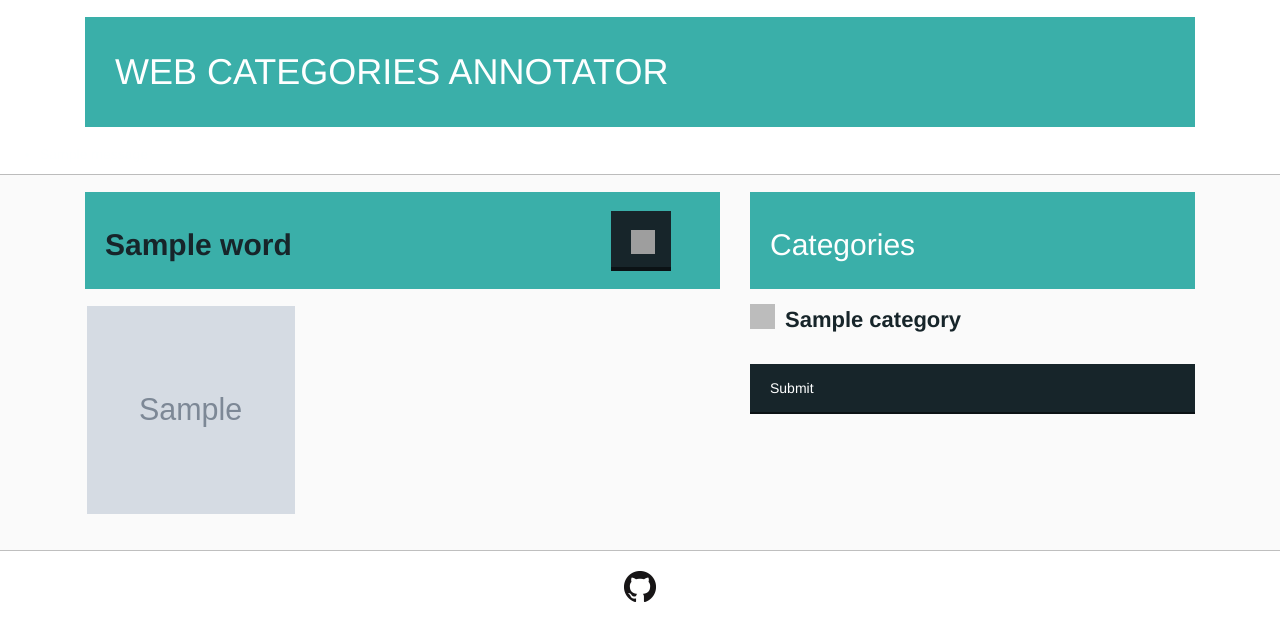
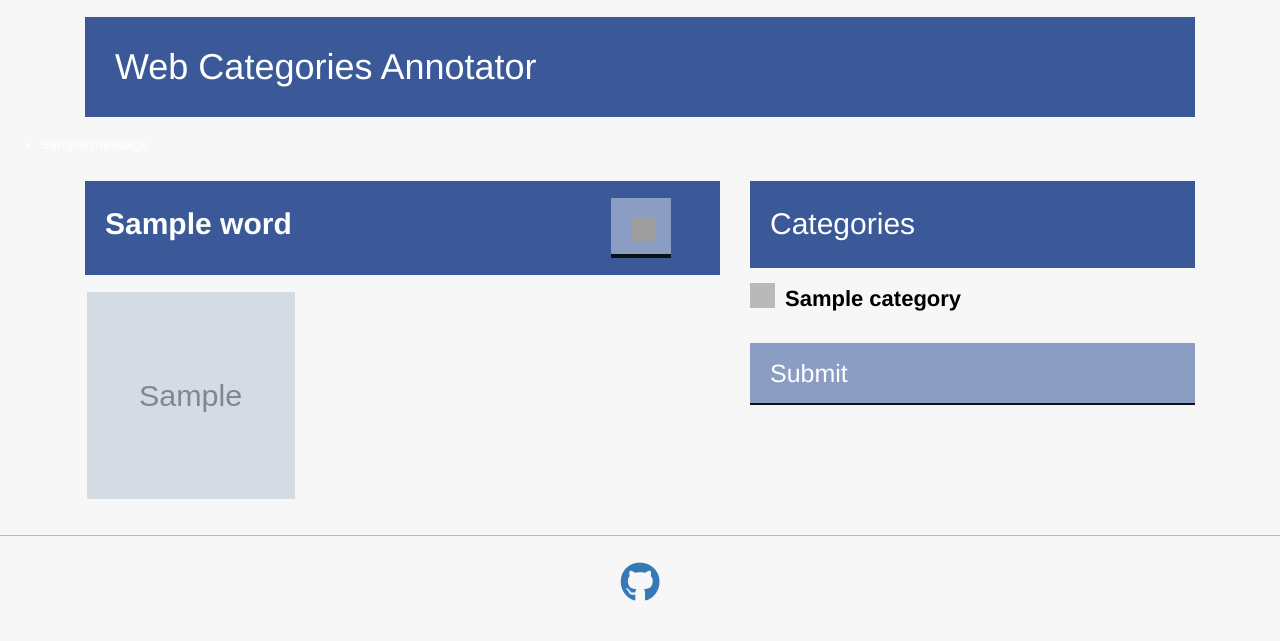
Before and after one commit to 1ncend1ary/wca, a Flask app: template web/templates/index.html in a window 1280 px wide. Shown: the top 641 px of the page. Run offline with Flask 2, Linux system fonts and the light colour scheme; the template is opened without the code that fills it: most values are stand-ins (such as "Sample title", 1, 10 or a date in 2020); grey boxes marked "Sample" are stand-in pictures; one stand-in notice (Sample message) is shown; some libraries are stand-ins or nearby versions; grey boxes are pictures that could not be loaded.

Commit message:
Update html and css

```diff
--- a/web/static/css/buttons.css
+++ b/web/static/css/buttons.css
@@ -57,12 +57,12 @@ button:active {
     width: 100%;
     margin: var(--general-space) auto;
     height: max-content;
-    text-align: left;
     font-family: inherit;
     font-weight: 500;
     line-height: 1.1;
+    font-size: 2.5rem;
     color: inherit;
     padding: var(--general-space) 20px;
-    align-items: center;
+    text-align: left;
     border: none;
 }
--- a/web/static/css/template.css
+++ b/web/static/css/template.css
@@ -1,18 +1,20 @@
 :root {
     --general-space: 1.7rem;
-    --bg-color: #fff;
+    --black: #000000;
     --font-color: #FEFFFF;
-    --main-elements-color: #17252A;
+    --main-elements-color: #8b9dc3;
     --main-element-border-color: #0b1215;
-    --bg-grey-color: rgb(250, 250, 250);
+    --bg-blue-color: #f7f7f7;
     --shadow-color: rgba(0, 0, 0, 0.25);
-    --title-bg-color: #3AAFA9;
-    --title-border-color: #2B7A78;
+    --title-bg-color: #3b5998;
+    /*#*/
+    --title-border-color: rgb(39, 79, 132);
+    /*--temp: rgb(192, 225, 203);*/
 }
 
 html {
     overflow: auto;
-    text-align: left;
+    /*text-align: left;*/
     font-style: normal;
     vertical-align: middle;
     letter-spacing: 0;
@@ -23,21 +25,30 @@ html {
 body {
     margin: 0;
     color: var(--font-color);
-    background-color: var(--bg-color);
+    background-color: var(--bg-blue-color);
     overflow: hidden;
     white-space: nowrap;
 }
 
+header {
+    background: var(--bg-blue-color);
+}
+
 main {
     padding: var(--general-space) 0;
-    background: var(--bg-grey-color);
+    background: var(--bg-blue-color);
     border-top: 1px solid var(--shadow-color);
 }
 
 footer {
     border-top: 1px solid var(--shadow-color);
+    background: var(--bg-blue-color);
     margin: auto;
     padding: 2rem;
+}
+
+.col-lg-12 {
+    height: max-content;
 }
 
 .scrollable {
@@ -47,22 +58,30 @@ footer {
 
 .title, .subtitle-box {
     margin: var(--general-space) auto;
-    height: 11rem;
+    /*height: 11rem;*/
     background: var(--title-bg-color);
     display: flex;
-    align-items: center;
+    /*margin: 0 auto;*/
+    /*align-items: center;*/
+}
+
+h2 {
+    margin-top: 1rem;
+    margin-bottom: 1rem;
 }
 
 .title {
     padding: 3rem;
+    /*text-align: center;*/
 }
 
 .subtitle-box {
     margin: 0 auto 15px auto;
     padding: var(--general-space) 20px;
-    text-align: left;
+    /*text-align: left;*/
     flex-wrap: wrap;
     height: max-content;
+    /*align-content: center;*/
 }
 
 .subtitle-box h2, .title {
@@ -81,7 +100,8 @@ footer {
 }
 
 .left .category-name {
-    color: var(--main-elements-color);
+    color: var(--font-color);
+    /*text-align: center;*/
     font-weight: bold;
 }
 
@@ -118,15 +138,21 @@ footer {
 }
 
 .checkbox-list {
-    color: var(--main-elements-color);
+    color: var(--black);
 }
 
+/*.category-header {*/
+/*    text-align: center;*/
+/*    width: 100%;*/
+/*}*/
+
 #fixedHeader {
-    top: 0;
+    bottom: 0;
     left: 0;
     right: 0;
     z-index: 9999;
     width: 100%;
+    /*text-align: center;*/
 }
 
 #fixedHeader.default {
--- a/web/templates/index.html
+++ b/web/templates/index.html
@@ -1,7 +1,7 @@
 {% extends "template.html" %}
 {% block content %}
 
-<main>
+<main style="border: none">
 
     <div class="container">
         <div class="left col-lg-7 col-md-7  col-sm-12">
@@ -34,7 +34,7 @@
             <input name="category_id" value="{{ category_id }}" type="hidden"/>
             <div class="right col-lg-5 col-md-5  col-sm-12">
                 <div class="subtitle-box">
-                    <h2>
+                    <h2 class="category-header">
                         Categories
                         <br/>
                     </h2>
@@ -42,28 +42,101 @@
                 <div class="checkbox-list scrollable">
                     {% for category in categories %}
                     <label class="checkbox-container">{{ category }}
-                        <input name="checkbox" type="checkbox" value="{{ category }}">
+                        <input class="chkbox" name="checkbox" type="checkbox" value="{{ category }}">
                         <span class="check-mark"></span>
                     </label>
                     {% endfor %}
                 </div>
-                <input class="btn-green btn-submit" type="submit">
+                <input id="mybtn" class="btn-green btn-submit" type="submit">
             </div>
         </form>
     </div>
 </main>
 
-<script type="text/javascript">
-    $(document).ready(function () {
-        $(".imagePopup").magnificPopup({
-            type: "image",
-            gallery: {
-                enabled: true
-            },
-            removalDelay: 100,
-            mainClass: 'mfp-fade'
-        });
-    });
-</script>
+{#<script type="text/javascript">#}
+{#    $(document).ready(function () {#}
+{#        $(".imagePopup").magnificPopup({#}
+{#            type: "image",#}
+{#            gallery: {#}
+{#                enabled: true#}
+{#            },#}
+{#            removalDelay: 100,#}
+{#            mainClass: 'mfp-fade'#}
+{#        });#}
+{#    });#}
+{#</script>#}
+
+{#    <script type="text/javascript">#}
+{#        $(document).ready(function() {#}
+{#            $('.imagePopup').magnificPopup({#}
+                {#delegate: 'a',#}
+{#                type: 'image',#}
+{#                tLoading: 'Loading image #%curr%...',#}
+{#                mainClass: 'mfp-img-mobile',#}
+{#                gallery: {#}
+{#                    enabled: true,#}
+{#                    navigateByImgClick: true,#}
+{#                    preload: [0,1], // Will preload 0 - before current, and 1 after the current image#}
+{#                    closeOnBgClick: false#}
+{#                },#}
+{#                image: {#}
+{#                    tError: '<a href="%url%">The image #%curr%</a> could not be loaded.',#}
+{#                    titleSrc: function(item) {#}
+{#                        return item.el.attr('title') + '<small>by Marsel Van Oosten</small>';#}
+{#                    }#}
+{#                }#}
+{#            });#}
+{#        });#}
+{#    </script>#}
+
+
+    <script>
+        $(document).ready(function() {
+            $('.imagePopup').magnificPopup({
+                type: 'image',
+                //closeOnBgClick: false,
+                gallery: {
+                    enabled: true,
+                    arrowMarkup: '<button style="display: none" title="%title%" type="button" class="mfp-arrow custom-mfp-arrow-%dir%"><i class="fa fa-angle-%dir% fa-4x"></i></button>'
+                },
+                zoom: {
+                    enabled: true, // By default it's false, so don't forget to enable it
+
+                    duration: 300, // duration of the effect, in milliseconds
+                    easing: 'ease-in-out', // CSS transition easing function
+
+                    // The "opener" function should return the element from which popup will be zoomed in
+                    // and to which popup will be scaled down
+                    // By defailt it looks for an image tag:
+                    opener: function (openerElement) {
+                        // openerElement is the element on which popup was initialized, in this case its <a> tag
+                        // you don't need to add "opener" option if this code matches your needs, it's defailt one.
+                        return openerElement.is('img') ? openerElement : openerElement.find('img');
+                    }
+                }
+            });
+        })
+    </script>
+
+    <script>
+        const button = document.getElementById("mybtn");
+        const checkboxes = document.getElementsByClassName("chkbox");
+        const main = "#8b9dc3";
+        const title = "#3b5998";
+
+        function onChangeListener() {
+            button.style.backgroundColor = main;
+            for (let i = 0; i < checkboxes.length; i++) {
+                if (checkboxes[i].checked) {
+                    button.style.backgroundColor = title;
+                }
+            }
+        }
+
+        for (let i = 0; i < checkboxes.length; i++) {
+            const checkbox = checkboxes[i];
+            checkbox.addEventListener("change", onChangeListener);
+        }
+    </script>
 
 {% endblock %}
--- a/web/templates/template.html
+++ b/web/templates/template.html
@@ -9,14 +9,47 @@
     <link rel="stylesheet" href="../static/css/checkboxes.css">
     <link rel="stylesheet" href="../static/css/magnific-popup.css">
     <link rel="shortcut icon" href="../static/favicon.ico">
+
+    <link href="https://use.fontawesome.com/releases/v5.6.1/css/brands.css" rel="stylesheet" />
+    <link href="https://use.fontawesome.com/releases/v5.6.1/css/solid.css" rel="stylesheet" />
+    <link href="https://use.fontawesome.com/releases/v5.6.1/css/fontawesome.css" rel="stylesheet" />
+
     <script type="text/javascript" src="../static/js/jquery.1.7.1.min.js"></script>
     <script type="text/javascript" src="../static/js/jquery-magnific-popup.min.js"></script>
+
+    <style>
+        .social-container {
+            display: flex;
+            justify-content: center;
+        }
+
+        .social {
+            display: flex;
+            align-items: center;
+            justify-content: center;
+            font-size: 4rem;
+        }
+
+        @media only screen and (max-width: 600px) {
+            .social {
+                display: table-cell;
+                /* align-items: center; */
+                vertical-align: middle;
+                justify-content: center;
+                font-size: 4rem;
+            }
+        }
+
+        .social>div {
+            margin: 0 2rem;
+        }
+    </style>
 </head>
 <body>
 <header>
     <div class="container">
         <div class="col-lg-12 col-md-12 col-sm-12">
-            <h1 class="title" id="fixedHeader">WEB CATEGORIES ANNOTATOR</h1>
+            <h1 class="title" id="fixedHeader">Web Categories Annotator</h1>
         </div>
     </div>
 </header>
@@ -32,26 +65,27 @@
 {% block content %}
 {% endblock %}
 <footer>
-    <div class="text-center">
-        <a class="git" href="https://github.com/1ncend1ary/wca">
-            <img src="../static/images/GitHub-Mark-32px.png" alt="Git Project">
-        </a>
+    <div class="social-container">
+        <div class='social'>
+            <div>
+                <a id="Button1" onClick="reply_click(this.id)" target="_blank" href="https://github.com/1ncend1ary/wca"><i class="fab fa-github icon-fixed-width"></i></a><br>
+            </div>
+        </div>
     </div>
 </footer>
-
 </body>
 </html>
 
-<script type="text/javascript">
-    $(document).ready(function () {
-        $("#fixedHeader").removeClass("default");
-        $(window).scroll(function () {
-            if ($(this).scrollTop() > 0) {
-                $("#fixedHeader").addClass("default").fadeIn('fast');
-            } else {
-                $("#fixedHeader").removeClass("default").fadeIn('fast');
-            }
-            ;
-        });
-    });
-</script>
+{#<script type="text/javascript">#}
+{#    $(document).ready(function () {#}
+{#        $("#fixedHeader").removeClass("default");#}
+{#        $(window).scroll(function () {#}
+{#            if ($(this).scrollTop() > 0) {#}
+{#                $("#fixedHeader").addClass("default").fadeIn('fast');#}
+{#            } else {#}
+{#                $("#fixedHeader").removeClass("default").fadeIn('fast');#}
+{#            }#}
+{#            ;#}
+{#        });#}
+{#    });#}
+{#</script>#}
```
